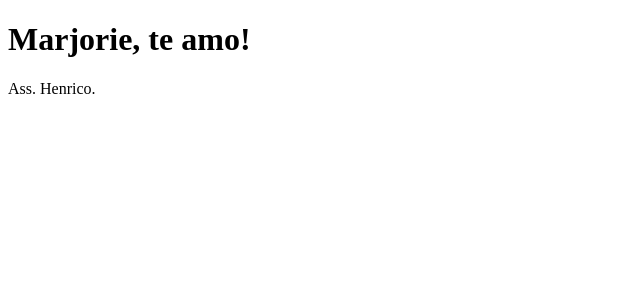
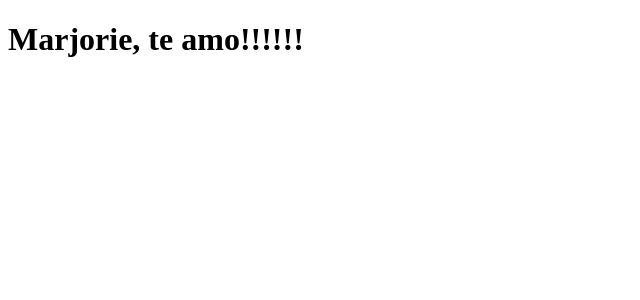
Before and after one commit to HenricoStoppa/clone-tabnews, a Next.js app: page / in a window 1280 px wide. Shown: the top 300 px of the page, without its empty margins (0-640 px from the left). Built offline with nearby package versions, Linux system fonts and the light colour scheme.

Commit message:
modifica frase

```diff
--- a/pages/index.js
+++ b/pages/index.js
@@ -1,9 +1,7 @@
 function Home() {
     return (
         <div>
-            <h1>Marjorie, te amo!</h1>
-
-            <p>Ass. Henrico.</p>
+            <h1>Marjorie, te amo!!!!!!</h1>
         </div>
     )
 }
```
